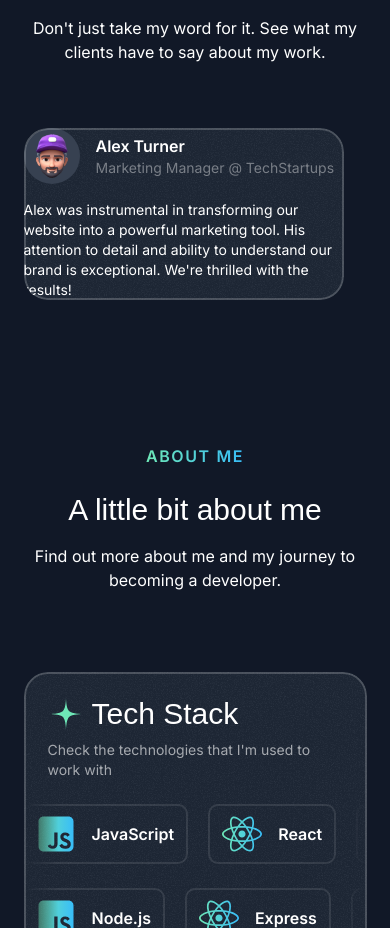
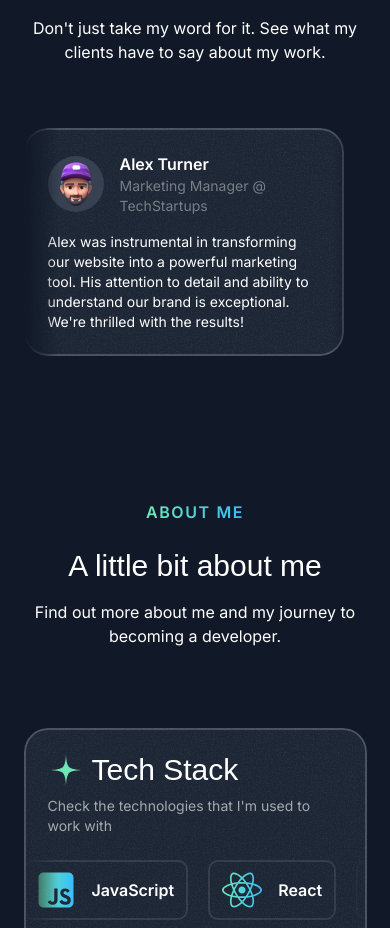
Before and after one commit to 1lucascq/Portfolio, a Next.js app: page / in a window 390 px wide. Shown: the part 3220-4148 px from the top of the page. Built offline with nearby package versions, Linux system fonts and the light colour scheme; a web font is replaced by a local one.

Commit message:
refactor: Update TestimonialsSection component to fix gradient mask and improve card layout

```diff
--- a/src/sections/Testimonials.tsx
+++ b/src/sections/Testimonials.tsx
@@ -49,18 +49,16 @@ export default function TestimonialsSection() {
                     title="What clients say about me"
                     description="Don't just take my word for it. See what my clients have to say about my work."
                 />
-                <div className="mt-16 flex overflow-x-clip lg:mt-24 [mask-image:linear-gradient,transparent,black_10%,black_90%,transparent]">
+                <div className="mt-16 flex overflow-x-clip lg:mt-24 [mask-image:linear-gradient(to_right,transparent,black_10%,black_90%,transparent)]">
                     <div className="flex flex-none gap-8">
                         {testimonials.map((testimonial) => (
-                            <Card key={testimonial.name} className="max-w-xs md:p-8 md:max-w-md">
+                            <Card key={testimonial.name} className="max-w-xs p-6 md:p-8 md:max-w-md">
                                 <div className="flex gap-4 items-center">
                                     <div className="size-14 bg-gray-700 inline-flex rounded-full items-center justify-center flex-shrink-0">
                                         <Image
                                             src={testimonial.avatar}
                                             alt={testimonial.name}
                                             className="max-h-full"
-                                            width={100}
-                                            height={100}
                                         />
                                     </div>
                                     <div>
```
